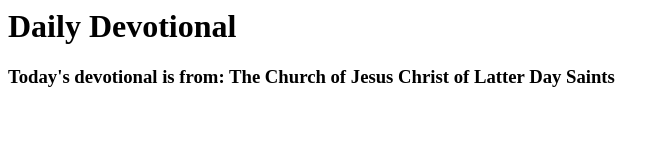
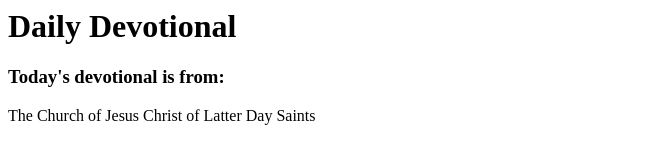
Before and after one commit to mdf53/startup, a plain HTML site: page index.html in a window 1280 px wide. Shown: the whole page, without its empty margins (0-670 px from the left). Drawn offline with Linux system fonts and the light colour scheme.

Commit message:
edited index. Trying to add CSS.

```diff
--- a/index.html
+++ b/index.html
@@ -1,5 +1,5 @@
 <h1>Daily Devotional</h1>
-<h3>
+<h3 >
     Today's devotional is from:
-    The Church of Jesus Christ of Latter Day Saints
 </h3>
+<p style"color:brown" CSS> The Church of Jesus Christ of Latter Day Saints</p>
```
